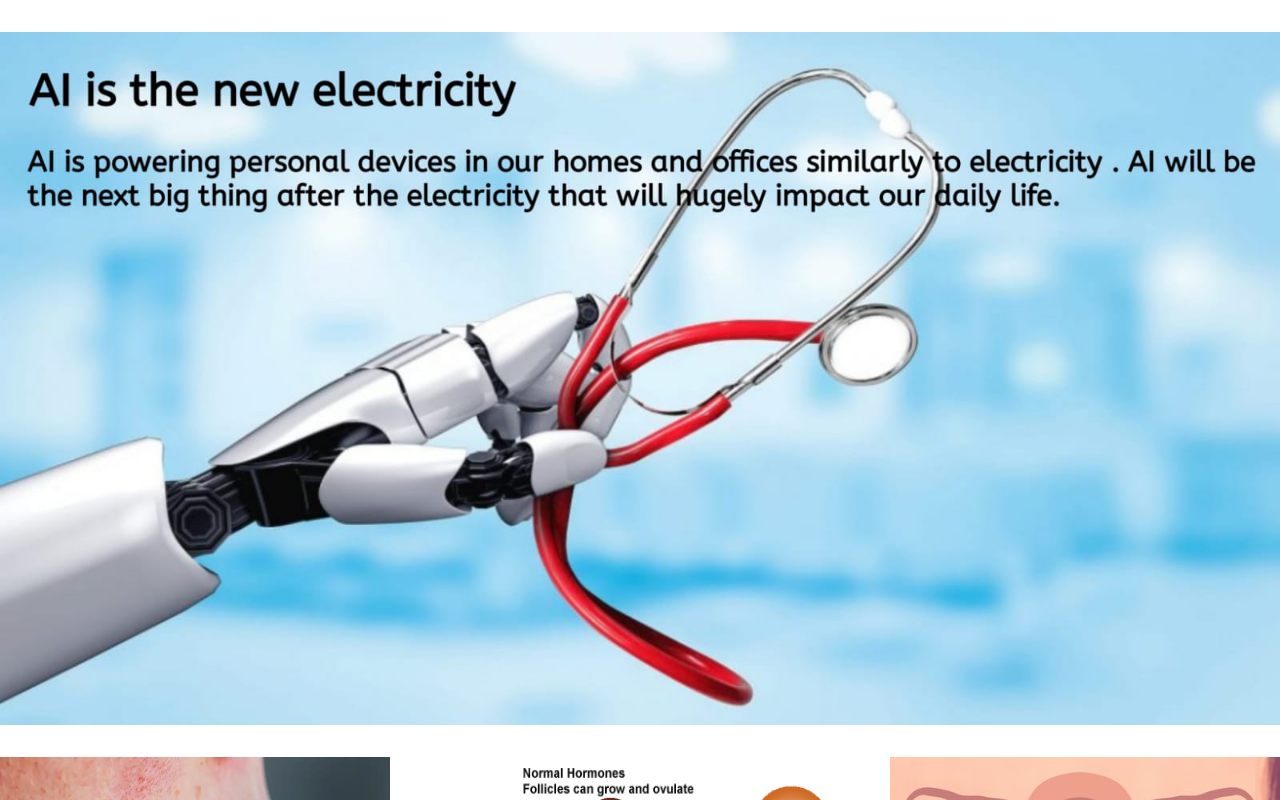
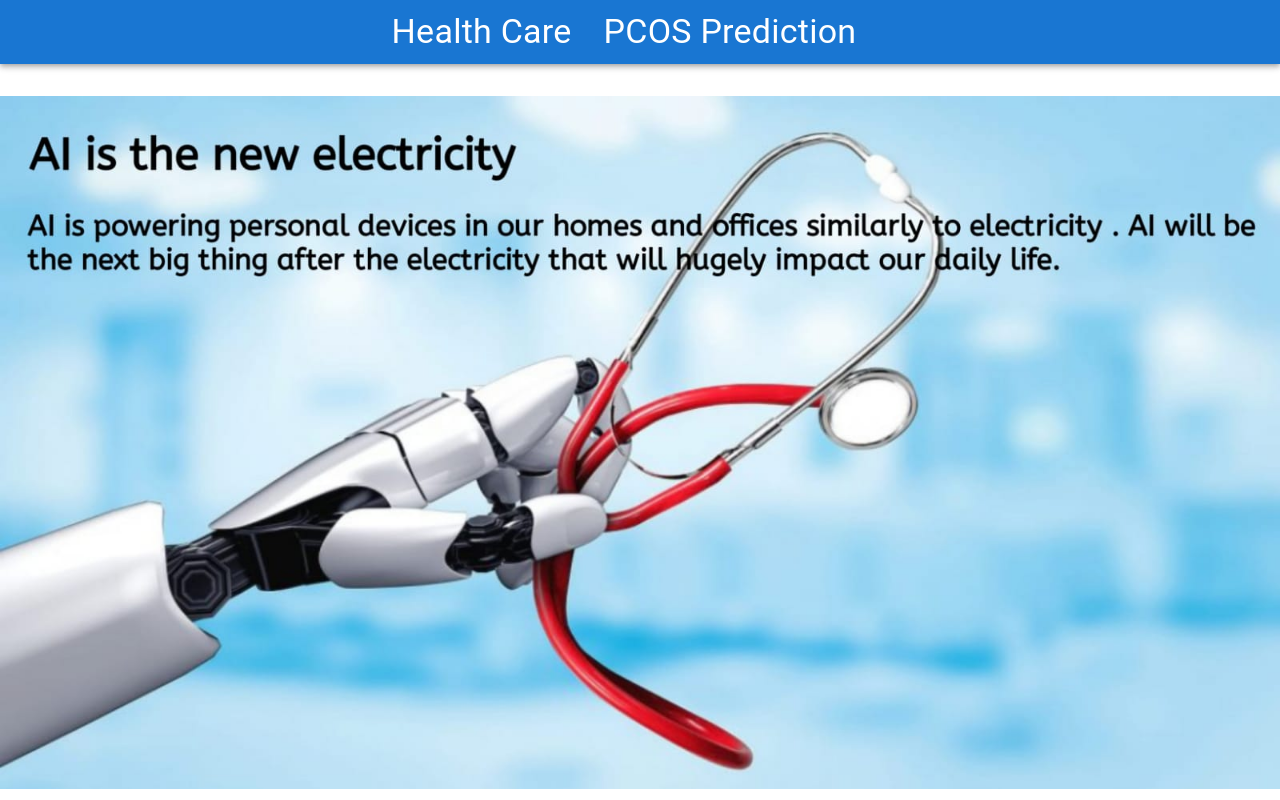
Before and after one commit to hossain-sazzad/PCOS_Prediction, a React (Create React App) app in the folder frontend/pcos_frontend/: page / in a window 1280 px wide. Shown: the top 800 px of the page. Built offline with nearby package versions, Linux system fonts and the light colour scheme.

Commit message:
adds navbar

```diff
--- a/frontend/pcos_frontend/src/App.js
+++ b/frontend/pcos_frontend/src/App.js
@@ -1,15 +1,35 @@
-import logo from './logo.svg';
-import './App.css';
-import Button from '@mui/material/Button';
-import {Backdrop, Box, CircularProgress, Paper} from "@mui/material";
-import Home from "./home";
+import logo from './logo.svg'
+import './App.css'
+import Button from '@mui/material/Button'
+import {
+  AppBar,
+  Backdrop,
+  Box,
+  CircularProgress,
+  Paper,
+  Toolbar,
+  Typography,
+} from '@mui/material'
+import Home from './home'
 
 function App() {
   return (
     <div className="App">
-        <Home/>
+      <AppBar position="static">
+        <Toolbar>
+          <Box display="flex" justifyContent="center" width="100%">
+            <div className={'pr-8 hover:text-gray-50 cursor-pointer'}>
+              <Typography variant="h4">Health Care</Typography>
+            </div>
+            <div className={'pr-8 hover:text-gray-50 cursor-pointer'}>
+              <Typography variant="h4">PCOS Prediction</Typography>
+            </div>
+          </Box>
+        </Toolbar>
+      </AppBar>
+      <Home />
     </div>
-  );
+  )
 }
 
-export default App;
+export default App
```
